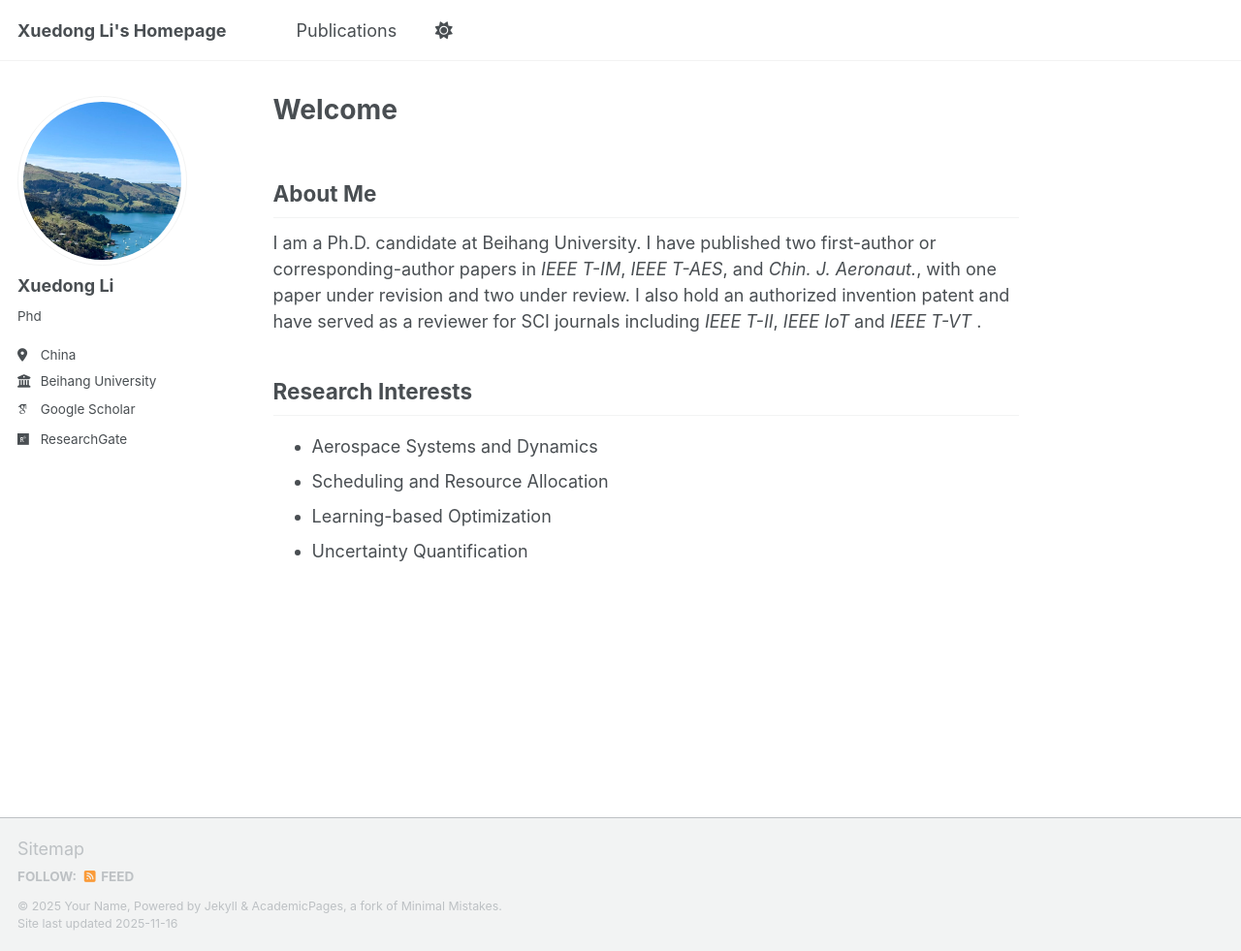
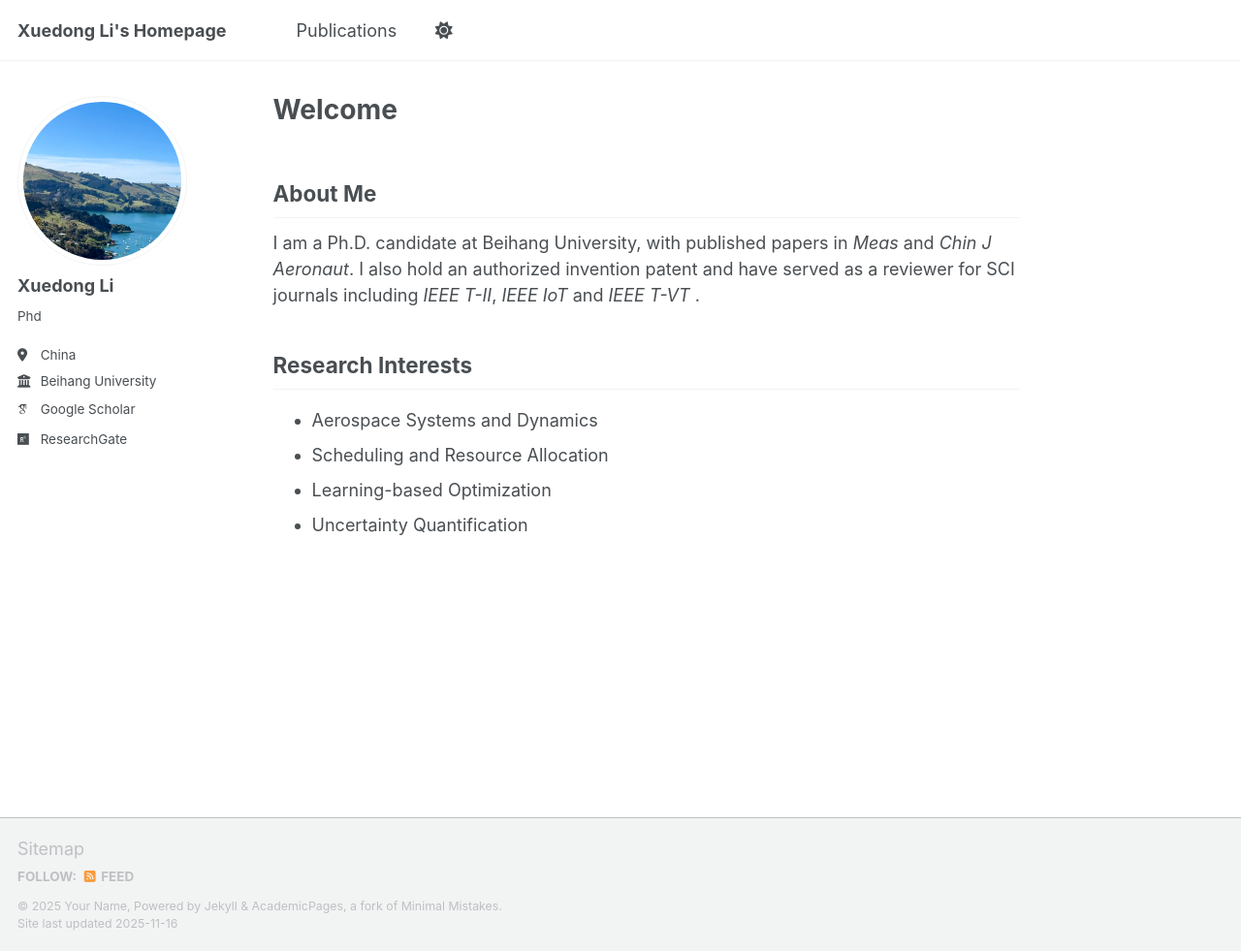
Before and after one commit to Research2050/research2050.github.io, a Jekyll site: the page built from _pages/about.md, in a window 1280 px wide and 981 px high. Shown: the whole window at 97% size. Built offline with Jekyll 4.4.1, drawn with Linux system fonts in a browser that asks for light colours; some web fonts are replaced; a script that is not in the unit is left out.

Commit message:
Update about.md

```diff
--- a/_pages/about.md
+++ b/_pages/about.md
@@ -9,7 +9,7 @@ redirect_from:
 
 ## About Me
 
-I am a Ph.D. candidate at Beihang University. I have published two first-author or corresponding-author papers in *IEEE T-IM*, *IEEE T-AES*, and *Chin. J. Aeronaut.*, with one paper under revision and two under review. I also hold an authorized invention patent and have served as a reviewer for SCI journals including *IEEE T-II*, *IEEE IoT* and *IEEE T-VT* .
+I am a Ph.D. candidate at Beihang University, with published papers in *Meas* and *Chin J Aeronaut*. I also hold an authorized invention patent and have served as a reviewer for SCI journals including *IEEE T-II*, *IEEE IoT* and *IEEE T-VT* .
 
 ## Research Interests
 
```
